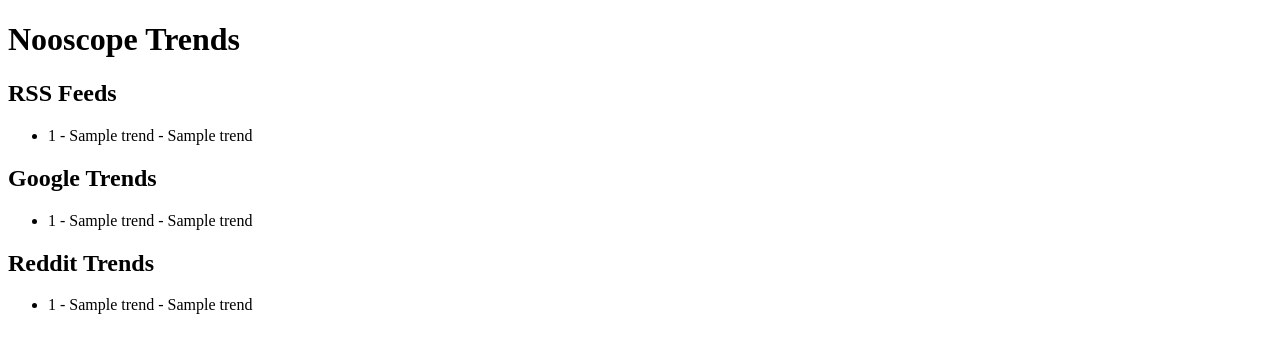
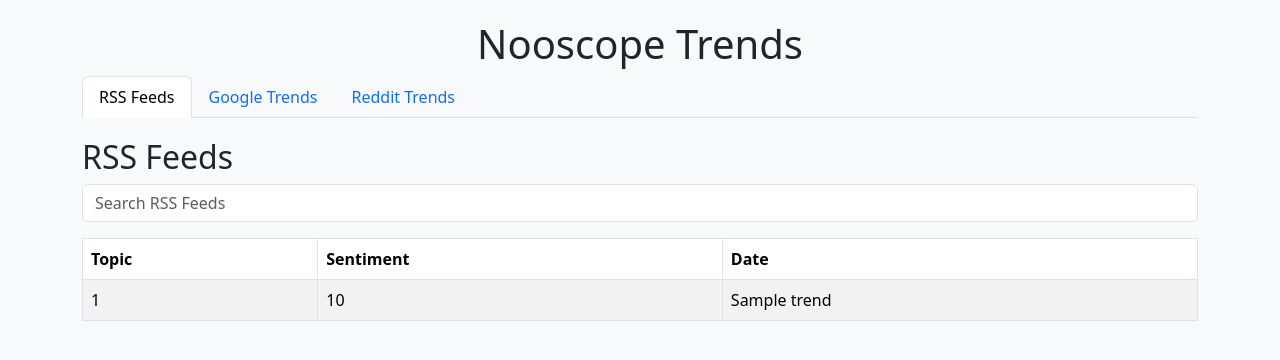
Before and after one commit to deisign/nooscope-mvp, a Flask app: template templates/index.html in a window 1280 px wide. Shown: the top 360 px of the page. Run offline with Flask 3, Linux system fonts and the light colour scheme; the template is opened without the code that fills it: most values are stand-ins (such as "Sample title", 1, 10 or a date in 2020).

Commit message:
Add modern HTML design with tabs, search, and sorting

```diff
--- a/templates/index.html
+++ b/templates/index.html
@@ -4,28 +4,134 @@
     <meta charset="UTF-8">
     <meta name="viewport" content="width=device-width, initial-scale=1.0">
     <title>Nooscope Trends</title>
+    <!-- Bootstrap CSS -->
+    <link href="https://cdn.jsdelivr.net/npm/bootstrap@5.3.0-alpha1/dist/css/bootstrap.min.css" rel="stylesheet">
+    <style>
+        body {
+            padding: 20px;
+            background-color: #f8f9fa;
+        }
+        .tab-content {
+            margin-top: 20px;
+        }
+        .table th {
+            cursor: pointer;
+        }
+    </style>
 </head>
 <body>
-    <h1>Nooscope Trends</h1>
-    <h2>RSS Feeds</h2>
-    <ul>
-        {% for trend in rss_data %}
-        <li>{{ trend[0] }} - {{ trend[1] }} - {{ trend[2] }}</li>
-        {% endfor %}
-    </ul>
+    <div class="container">
+        <h1 class="text-center">Nooscope Trends</h1>
+        <ul class="nav nav-tabs" id="sourceTabs" role="tablist">
+            <li class="nav-item" role="presentation">
+                <button class="nav-link active" id="rss-tab" data-bs-toggle="tab" data-bs-target="#rss" type="button" role="tab">RSS Feeds</button>
+            </li>
+            <li class="nav-item" role="presentation">
+                <button class="nav-link" id="google-tab" data-bs-toggle="tab" data-bs-target="#google" type="button" role="tab">Google Trends</button>
+            </li>
+            <li class="nav-item" role="presentation">
+                <button class="nav-link" id="reddit-tab" data-bs-toggle="tab" data-bs-target="#reddit" type="button" role="tab">Reddit Trends</button>
+            </li>
+        </ul>
+        <div class="tab-content" id="sourceTabsContent">
+            <!-- RSS Feeds -->
+            <div class="tab-pane fade show active" id="rss" role="tabpanel" aria-labelledby="rss-tab">
+                <h2>RSS Feeds</h2>
+                <input type="text" class="form-control mb-3" id="rssSearch" placeholder="Search RSS Feeds">
+                <table class="table table-striped table-bordered">
+                    <thead>
+                        <tr>
+                            <th onclick="sortTable('rssTable', 0)">Topic</th>
+                            <th onclick="sortTable('rssTable', 1)">Sentiment</th>
+                            <th onclick="sortTable('rssTable', 2)">Date</th>
+                        </tr>
+                    </thead>
+                    <tbody id="rssTable">
+                        {% for trend in rss_data %}
+                        <tr>
+                            <td>{{ trend[0] }}</td>
+                            <td>{{ trend[1] | round(2) }}</td>
+                            <td>{{ trend[2] }}</td>
+                        </tr>
+                        {% endfor %}
+                    </tbody>
+                </table>
+            </div>
+            <!-- Google Trends -->
+            <div class="tab-pane fade" id="google" role="tabpanel" aria-labelledby="google-tab">
+                <h2>Google Trends</h2>
+                <input type="text" class="form-control mb-3" id="googleSearch" placeholder="Search Google Trends">
+                <table class="table table-striped table-bordered">
+                    <thead>
+                        <tr>
+                            <th onclick="sortTable('googleTable', 0)">Topic</th>
+                            <th onclick="sortTable('googleTable', 1)">Sentiment</th>
+                            <th onclick="sortTable('googleTable', 2)">Date</th>
+                        </tr>
+                    </thead>
+                    <tbody id="googleTable">
+                        {% for trend in google_data %}
+                        <tr>
+                            <td>{{ trend[0] }}</td>
+                            <td>{{ trend[1] | round(2) }}</td>
+                            <td>{{ trend[2] }}</td>
+                        </tr>
+                        {% endfor %}
+                    </tbody>
+                </table>
+            </div>
+            <!-- Reddit Trends -->
+            <div class="tab-pane fade" id="reddit" role="tabpanel" aria-labelledby="reddit-tab">
+                <h2>Reddit Trends</h2>
+                <input type="text" class="form-control mb-3" id="redditSearch" placeholder="Search Reddit Trends">
+                <table class="table table-striped table-bordered">
+                    <thead>
+                        <tr>
+                            <th onclick="sortTable('redditTable', 0)">Topic</th>
+                            <th onclick="sortTable('redditTable', 1)">Sentiment</th>
+                            <th onclick="sortTable('redditTable', 2)">Date</th>
+                        </tr>
+                    </thead>
+                    <tbody id="redditTable">
+                        {% for trend in reddit_data %}
+                        <tr>
+                            <td>{{ trend[0] }}</td>
+                            <td>{{ trend[1] | round(2) }}</td>
+                            <td>{{ trend[2] }}</td>
+                        </tr>
+                        {% endfor %}
+                    </tbody>
+                </table>
+            </div>
+        </div>
+    </div>
+    <!-- Bootstrap JS -->
+    <script src="https://cdn.jsdelivr.net/npm/bootstrap@5.3.0-alpha1/dist/js/bootstrap.bundle.min.js"></script>
+    <script>
+        // Search functionality
+        document.querySelectorAll('input[type="text"]').forEach(input => {
+            input.addEventListener('input', function () {
+                const filter = this.value.toUpperCase();
+                const rows = document.querySelectorAll(`#${this.id.replace('Search', 'Table')} tr`);
+                rows.forEach(row => {
+                    const cells = row.getElementsByTagName('td');
+                    const match = Array.from(cells).some(cell => cell.textContent.toUpperCase().includes(filter));
+                    row.style.display = match ? '' : 'none';
+                });
+            });
+        });
 
-    <h2>Google Trends</h2>
-    <ul>
-        {% for trend in google_data %}
-        <li>{{ trend[0] }} - {{ trend[1] }} - {{ trend[2] }}</li>
-        {% endfor %}
-    </ul>
-
-    <h2>Reddit Trends</h2>
-    <ul>
-        {% for trend in reddit_data %}
-        <li>{{ trend[0] }} - {{ trend[1] }} - {{ trend[2] }}</li>
-        {% endfor %}
-    </ul>
+        // Sort table functionality
+        function sortTable(tableId, colIndex) {
+            const table = document.getElementById(tableId);
+            const rows = Array.from(table.rows);
+            rows.sort((a, b) => {
+                const aText = a.cells[colIndex].textContent;
+                const bText = b.cells[colIndex].textContent;
+                return isNaN(aText - bText) ? aText.localeCompare(bText) : aText - bText;
+            });
+            rows.forEach(row => table.appendChild(row));
+        }
+    </script>
 </body>
 </html>
```
